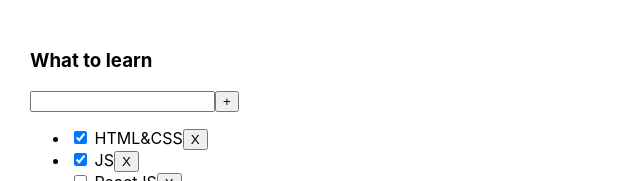
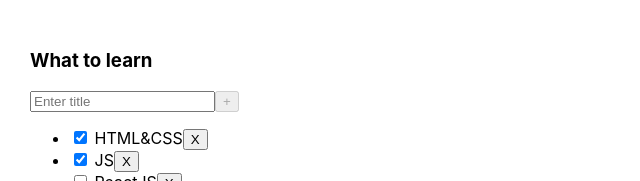
Before and after one commit to AdelZinnurova/todolist, a React (Vite) app: page / in a window 1280 px wide. Shown: the top 181 px of the page, without its empty margins (0-640 px from the left). Built offline with nearby package versions, Linux system fonts and the light colour scheme.

Commit message:
Lesson_3_example two

```diff
--- a/src/AddTaskForm.tsx
+++ b/src/AddTaskForm.tsx
@@ -1,22 +1,28 @@
-import {useRef} from "react";
+import {useState} from "react";
 
 type AddTaskFormPropsType = {
     createTask: (title: string) => void
+    disabled?: boolean
 }
 
 export const AddTaskForm = (props: AddTaskFormPropsType) => {
-    const taskInputRef = useRef<HTMLInputElement>(null);
+    const [taskTitle, setTaskTitle] = useState("");
 
     return (
         <div>
-            <input ref={taskInputRef}/>
+            <input
+                placeholder='Enter title'
+                value={taskTitle}
+                onChange={(e) => setTaskTitle(e.currentTarget.value)}/>
             <button onClick={() => {
-                if (taskInputRef.current) {
-                    props.createTask(taskInputRef.current.value)
-                    taskInputRef.current.value = ""
-                }
-            }}>+
+                props.createTask(taskTitle)
+            }}
+                    disabled={!taskTitle || taskTitle.length > 10}>
+                +
             </button>
+
+            {taskTitle && <div>Max title length is 10 charters</div>}
+            {taskTitle.length > 10 && <div style={{color: 'red'}}>Title length is too long</div>}
         </div>
     );
 };
--- a/src/TodoListItem.tsx
+++ b/src/TodoListItem.tsx
@@ -19,7 +19,6 @@ export type TaskPropsType = {
 }
 
 export const TodoListItem = (props: TodoListItemPropsType) => {
-
     return (
         <div>
             <TodoListTitle title={props.title}/>
```
